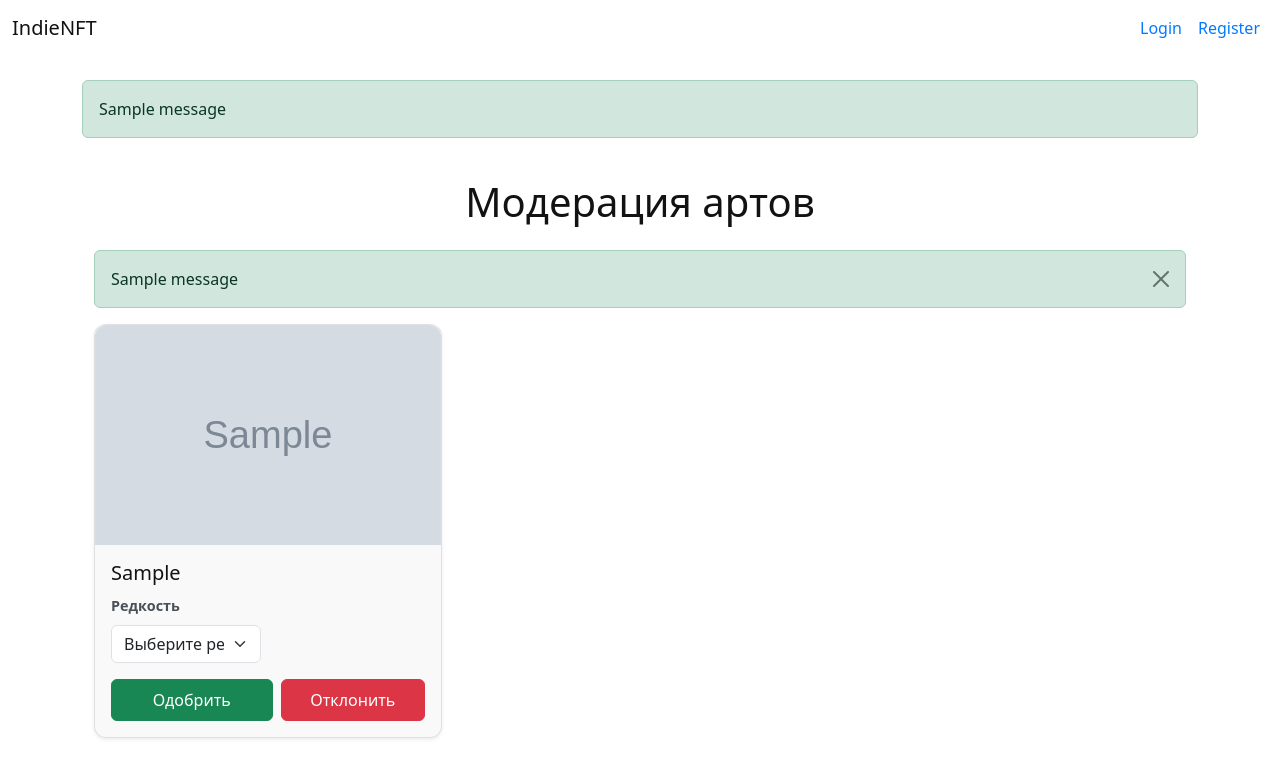
After one commit to SomeDumbShit/CryptoNFTCoin, a Flask app: template app/templates/moderate.html in a window 1280 px wide. The commit adds this page. Shown: the top 778 px of the page. Run offline with Flask 3, Linux system fonts and the light colour scheme; the template is opened without the code that fills it: values that come from a table or form of the project are taken from there, others are empty; tables that the repository leaves empty hold one stand-in row (values such as "Sample post"); grey boxes marked "Sample" are stand-in pictures; one stand-in notice (Sample message) is shown; parts of the project's set-up code (start-up, migrations or seed data) failed here and were passed over.

Commit message:
Доделал роль художника, сделал модерацию артов, сделал название артов, редкость артов. Художник получает 90% от цены товара. это я тоже сделал. Сортировка по редкости.

```diff
--- a/app/templates/admin_panel.html
+++ b/app/templates/admin_panel.html
@@ -19,6 +19,11 @@
     </ul>
 
     <h3>Arts</h3>
+
+    <a href="{{ url_for('main.moderate_arts') }}" class="btn btn-primary mb-4">
+        Перейти к модерации артов
+      </a>
+
     <ul>
         {% for art in arts %}
             <li>{{ art.art_metadata }} - {{ art.status }}</li>
--- a/app/templates/art_detail.html
+++ b/app/templates/art_detail.html
@@ -10,6 +10,7 @@
         </div>
         <div class="col-md-6">
             <h2>{{ art.art_metadata }}</h2>
+            <p><strong>Редкость:</strong> {{ art.rarity }}</p>
             <p><strong>Описание:</strong> {{ art.description or "Нет описания." }}</p>
             <p><strong>Цена:</strong> {{ art.price }} RYT</p>
             <p><strong>Просмотры:</strong> {{ art.views }}</p>
--- a/app/templates/marketplace.html
+++ b/app/templates/marketplace.html
@@ -10,6 +10,7 @@
             <option value="new" {% if request.args.get('sort') == 'new' %}selected{% endif %}>Новизна</option>
             <option value="price" {% if request.args.get('sort') == 'price' %}selected{% endif %}>Цена</option>
             <option value="popular" {% if request.args.get('sort') == 'popular' %}selected{% endif %}>Популярность</option>
+            <option value="rarity" {% if request.args.get('sort') == 'rarity' %}selected{% endif %}>Редкость</option>
         </select>
     </form>
 
@@ -24,6 +25,7 @@
                 <div class="card-body">
                     <h5 class="card-title">{{ art.art_metadata[:30] }}</h5>
                     <p class="card-text">Цена: {{ art.price }} RYT</p>
+                    <p class="card-text">Редкость: {{ art.rarity }}</p>
                     <p class="card-text"><small>Просмотры: {{ art.views }}</small></p>
                 </div>
             </div>
--- /dev/null
+++ b/app/templates/moderate.html
@@ -0,0 +1,86 @@
+{% extends "layout.html" %}
+{% block title %}Личный кабинет{% endblock %}
+
+{% block content %}
+
+<html lang="ru">
+<head>
+  <meta charset="UTF-8" />
+  <meta name="viewport" content="width=device-width, initial-scale=1" />
+  <title>Модерация артов</title>
+  <link href="https://cdn.jsdelivr.net/npm/bootstrap@5.3.0/dist/css/bootstrap.min.css" rel="stylesheet" />
+  <link href="{{ url_for('static', filename='css/theme.css') }}" rel="stylesheet">
+  <style>
+    body {
+      background-color: #f8f9fa;
+    }
+    .card-img-top {
+      max-height: 300px;
+      object-fit: cover;
+    }
+    .rarity-select {
+      max-width: 150px;
+    }
+  </style>
+</head>
+<body>
+  <div class="container py-4">
+    <h1 class="mb-4 text-center">Модерация артов</h1>
+
+    {% with messages = get_flashed_messages(with_categories=true) %}
+      {% if messages %}
+        <div class="mb-3">
+          {% for category, message in messages %}
+            <div class="alert alert-{{ category }} alert-dismissible fade show" role="alert">
+              {{ message }}
+              <button type="button" class="btn-close" data-bs-dismiss="alert" aria-label="Close"></button>
+            </div>
+          {% endfor %}
+        </div>
+      {% endif %}
+    {% endwith %}
+
+    {% if arts %}
+      <div class="row row-cols-1 row-cols-md-2 row-cols-lg-3 g-4">
+        {% for art in arts %}
+          <div class="col">
+            <div class="card h-100 shadow-sm">
+              <img src="{{ url_for('static', filename=art.image_path) }}" class="card-img-top" alt="Art Image" />
+              <div class="card-body d-flex flex-column">
+                <h5 class="card-title">{{ art.art_metadata }}</h5>
+                <form method="POST" class="mt-auto">
+                  <input type="hidden" name="id" value="{{ art.id }}" />
+
+                  <div class="mb-3">
+                    <label for="rarity-{{ art.id }}" class="form-label fw-semibold">Редкость</label>
+                    <select class="form-select rarity-select" id="rarity-{{ art.id }}" name="rarity" required>
+                      <option value="" disabled selected>Выберите редкость</option>
+                      <option value="common">Обычная</option>
+                      <option value="rare">Редкая</option>
+                      <option value="legendary">Легендарная</option>
+                    </select>
+                  </div>
+
+                  <div class="d-flex gap-2">
+                    <button type="submit" name="action" value="approve" class="btn btn-success flex-grow-1">
+                      Одобрить
+                    </button>
+                    <button type="submit" name="action" value="reject" class="btn btn-danger flex-grow-1">
+                      Отклонить
+                    </button>
+                  </div>
+                </form>
+              </div>
+            </div>
+          </div>
+        {% endfor %}
+      </div>
+    {% else %}
+      <p class="text-center fs-5 text-muted">Нет артов на модерацию.</p>
+    {% endif %}
+  </div>
+
+  <script src="https://cdn.jsdelivr.net/npm/bootstrap@5.3.0/dist/js/bootstrap.bundle.min.js"></script>
+</body>
+</html>
+{% endblock %}
```
Also changed, not shown: app/models.py (+24 -4 lines), app/routes.py (+79 -17 lines), app/templates/create_art.html (+7 -0 lines).
